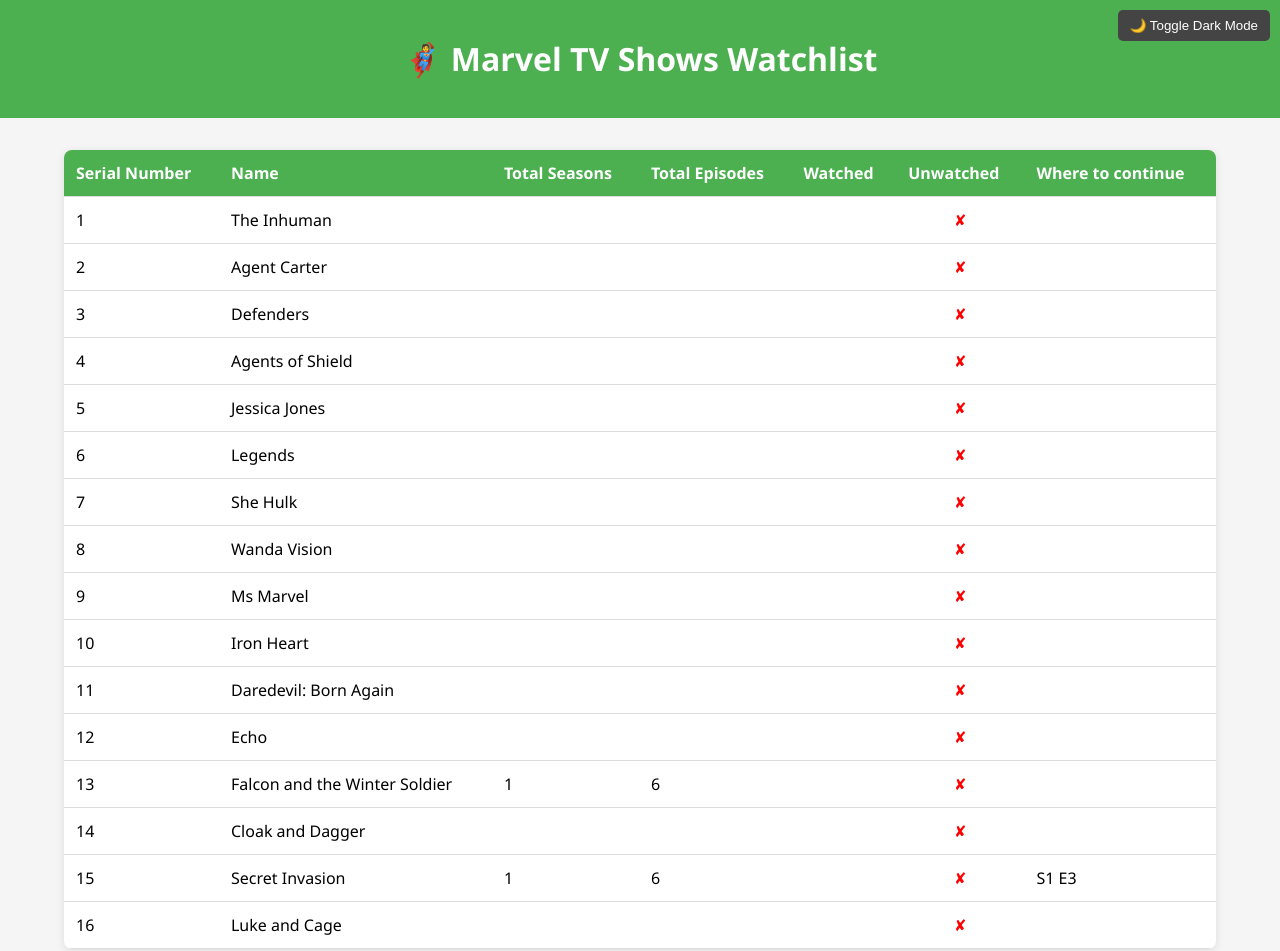
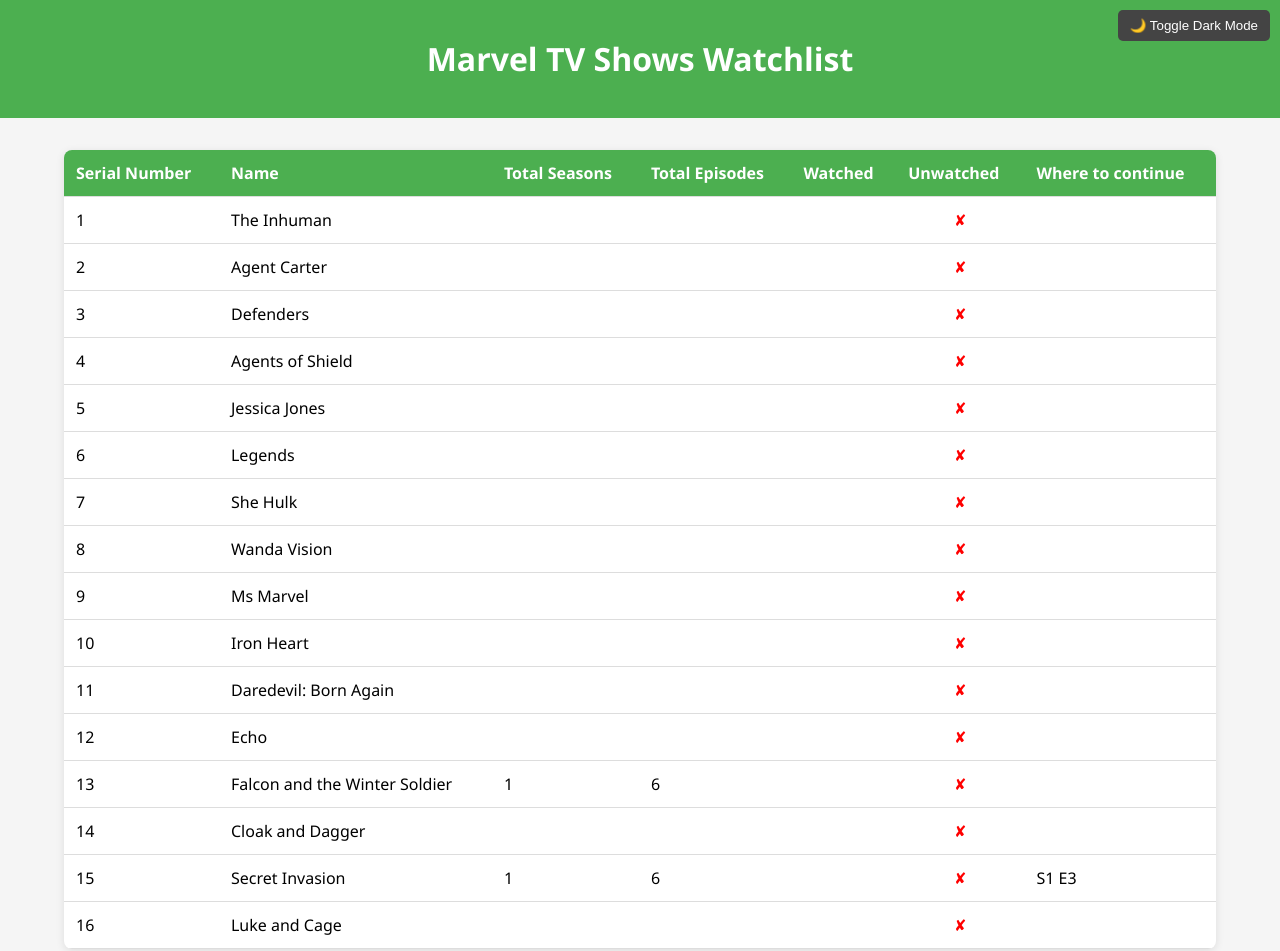
Before and after one commit to SBSiddhantBaliyan/watchlist-of-movies-and-shows, a plain HTML site: page MarvelTvShows.html in a window 1280 px wide. Shown: the top 951 px of the page. Drawn offline with Linux system fonts and the light colour scheme.

Commit message:
MarvelTvShows.html

```diff
--- a/MarvelTvShows.html
+++ b/MarvelTvShows.html
@@ -76,7 +76,7 @@
 </head>
 <body>
     <header>
-        <h1>🦸 Marvel TV Shows Watchlist</h1>
+        <h1> Marvel TV Shows Watchlist</h1>
         <button onclick="toggleDarkMode()">🌙 Toggle Dark Mode</button>
     </header>
 
```
